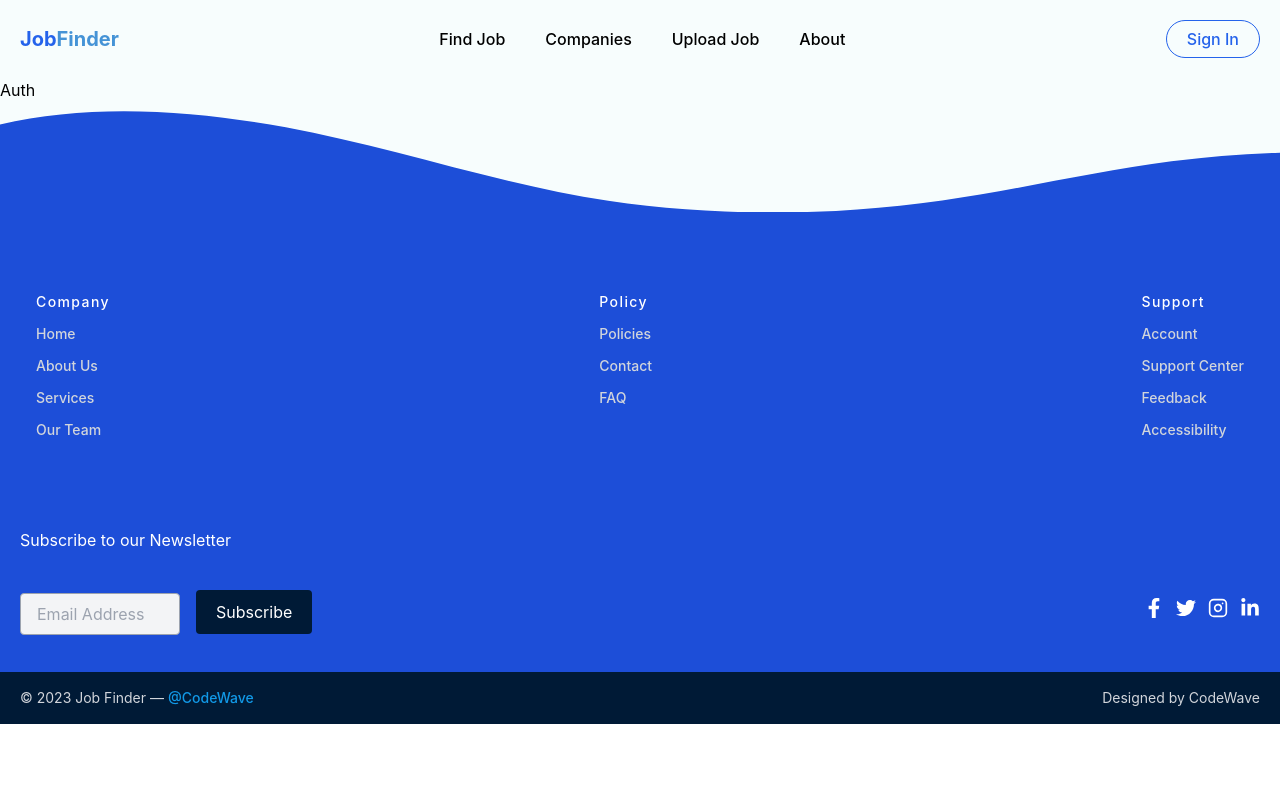
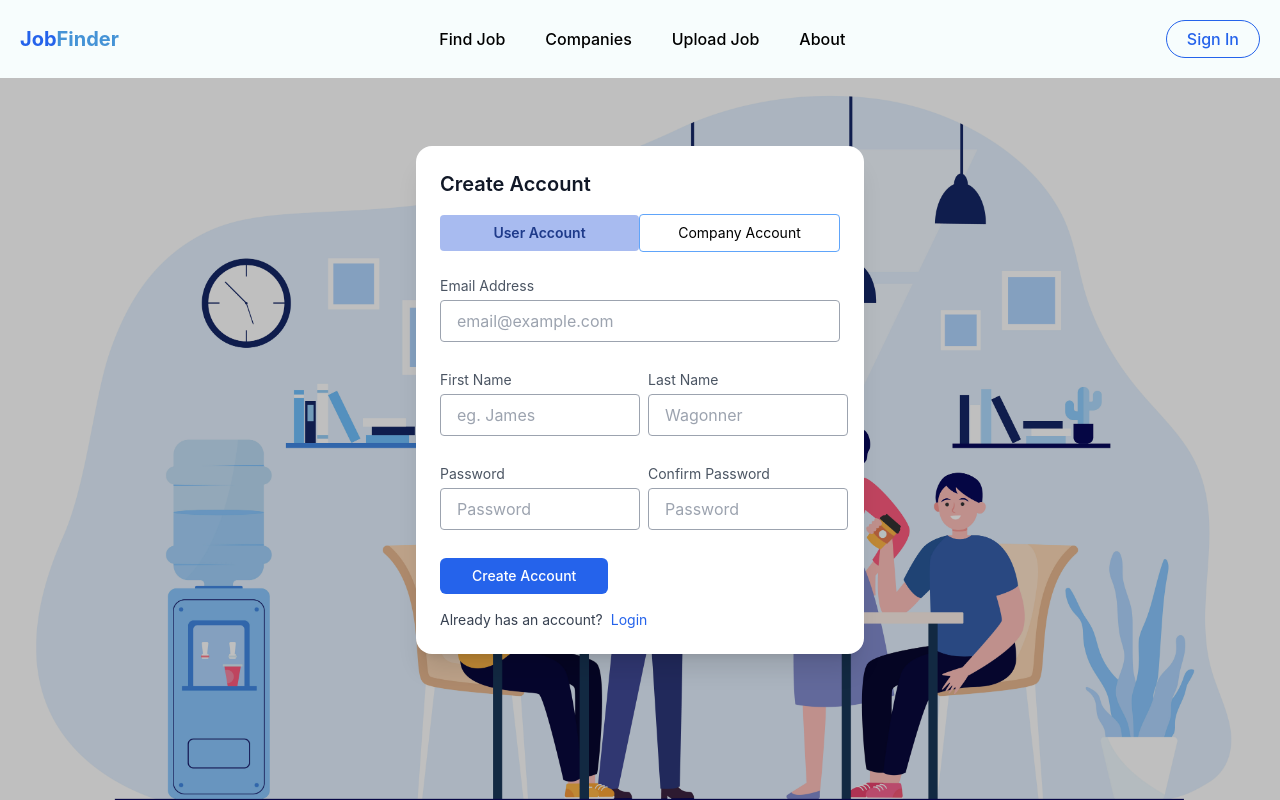
Before and after one commit to karthickrajacode/job-application-client, a React (Vite) app: page /user-auth in a window 1280 px wide. Shown: the top 800 px of the page. Built offline with nearby package versions, Linux system fonts and the light colour scheme.

Commit message:
Updated a Aurh.jsx in Pages.

```diff
--- a/src/pages/Auth.jsx
+++ b/src/pages/Auth.jsx
@@ -1,7 +1,27 @@
-import React from "react";
+import React, { useState } from "react";
+import { useSelector } from "react-redux";
+import { useLocation } from "react-router-dom";
+import { Office } from "../assets";
+import { SignUp } from "../components";
+
 
 const Auth = () => {
-  return <div>Auth</div>;
+  const { user } = useSelector((state) => state.user);
+  const [open, setOpen] = useState(true);
+  const location = useLocation();
+
+  let from = location?.state?.from?.pathname || "/";
+
+  if (user.token) {
+    return window.location.replace(from);
+  }
+  return (
+    <div className="w-full">
+      <img src={Office} alt="office" className="object-contain" />
+
+      <SignUp open={open} setOpen={setOpen} />
+    </div>
+  );
 };
 
 export default Auth;
```
